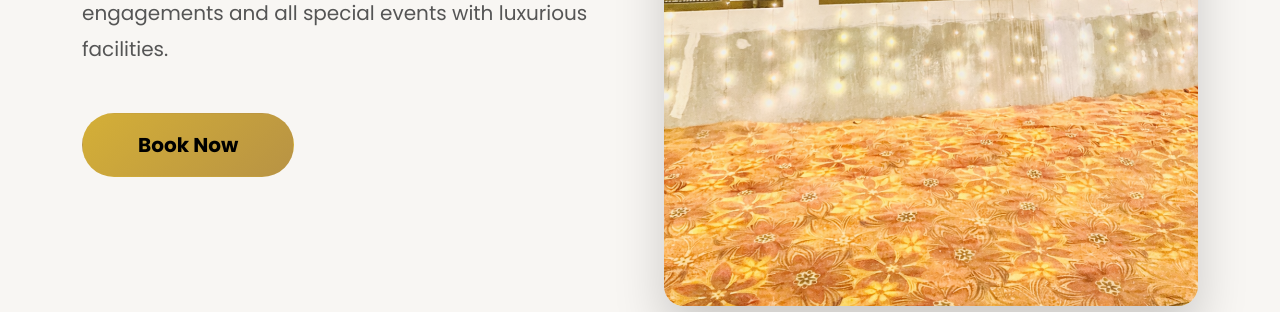
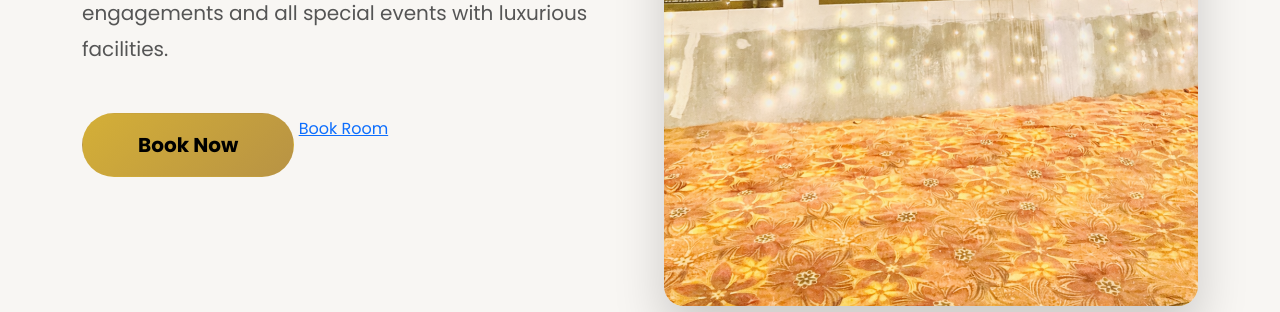
Before and after one commit to Umair9305/Janta-Marriage-Lawn, a Flask app: page / in a window 1280 px wide. Shown: the part 575-887 px from the top of the page. Run offline with Flask 3, Linux system fonts and the light colour scheme; some libraries are stand-ins or nearby versions.

Commit message:
Add 'Book Room' link to index.html

```diff
--- a/templates/index.html
+++ b/templates/index.html
@@ -133,6 +133,7 @@
                         and all special events with luxurious facilities.
                     </p>
                     <a href="/booking" class="btn btn-book">Book Now</a>
+                    <a href="/room-booking">Book Room</a>
                 </div>
                 <div class="col-lg-6">
                     <div class="hero-image">
```
